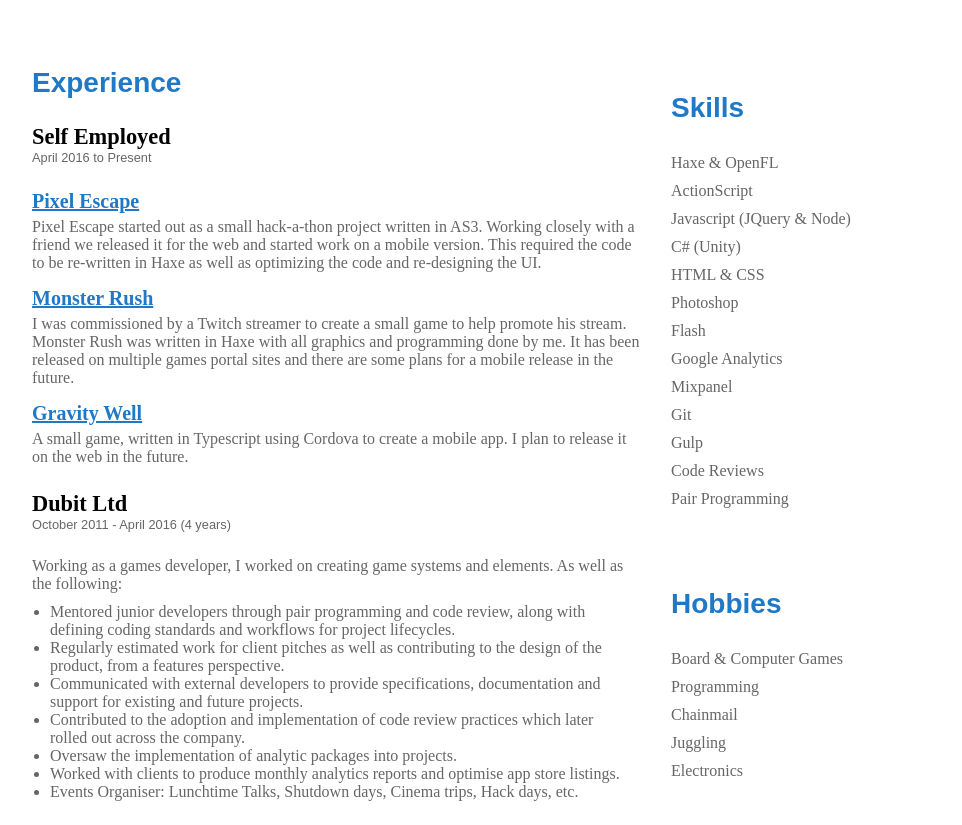
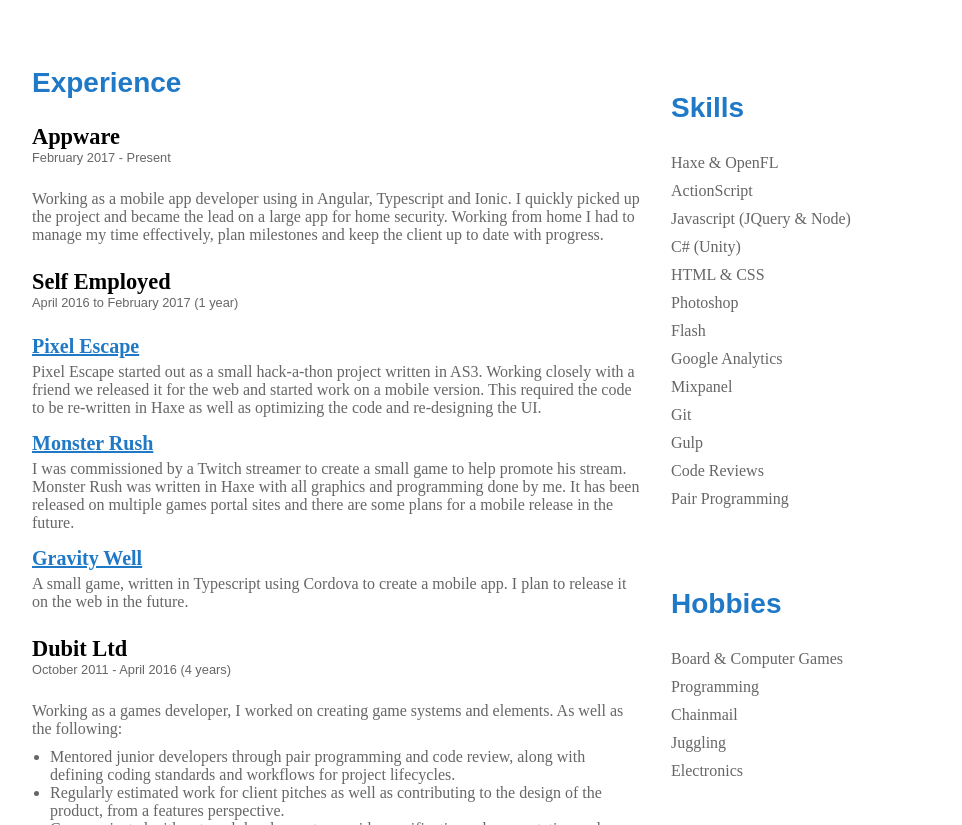
Before and after one commit to JonnyCodes/JonnyCodes.github.io, a plain HTML site: page index.html in a window 1280 px wide. Shown: the part 127-952 px from the top of the page, without its empty margins (68-1030 px from the left). Drawn offline with Linux system fonts and the light colour scheme.

Commit message:
Added appware and updated other details

```diff
--- a/index.html
+++ b/index.html
@@ -21,10 +21,19 @@
 			<div id="leftCol">
 				<section id="experience">
 					<h2>Experience</h2>
+					<div id="appware">
+						<div class="sectionHeader">
+							<h3>Appware</h3>
+							<span class="subtitle">February 2017 - Present</span>
+						</div>
+						<div class="project">
+							Working as a mobile app developer using in Angular, Typescript and Ionic. I quickly picked up the project and became the lead on a large app for home security. Working from home I had to manage my time effectively, plan milestones and keep the client up to date with progress.
+						</div>
+					</div>
 					<div id="selfEmployed">
 						<div class="sectionHeader">
 							<h3>Self Employed</h3>
-							<span class="subtitle">April 2016 to Present</span>
+							<span class="subtitle">April 2016 to February 2017 (1 year)</span>
 						</div>
 						<div class="project">
 							<h4><a href="http://www.pixelescapegame.com/">Pixel Escape</a></h4>
@@ -46,7 +55,7 @@
 							app. I plan to release it on the web in the future.
 						</div>
 					</div>
-					<div class="dubit">
+					<div id="dubit">
 						<div class="sectionHeader">
 							<h3>Dubit Ltd</h3>
 							<span class="subtitle">October 2011 - April 2016 (4 years)</span>
@@ -85,7 +94,6 @@
 									trips, Hack days, etc.
 								</li>
 							</ul>
-
 						</div>
 					</div>
 				</section>
@@ -175,6 +183,7 @@
 					<div class="sectionHeader">
 						<h2>Personal Projects</h2>
 						<ul>
+							<li><a href="https://jonnycodes.github.io/cardMaker/">Card Maker</a></li>
 							<li><a href="https://twitter.com/LeedsDevJobs">LeedsDevJobs Twitter bot</a></li>
 							<li><a href="https://play.google.com/store/apps/details?id=com.jonnygames.gravitywell">Gravity Well</a></li>
 						</ul>
```
